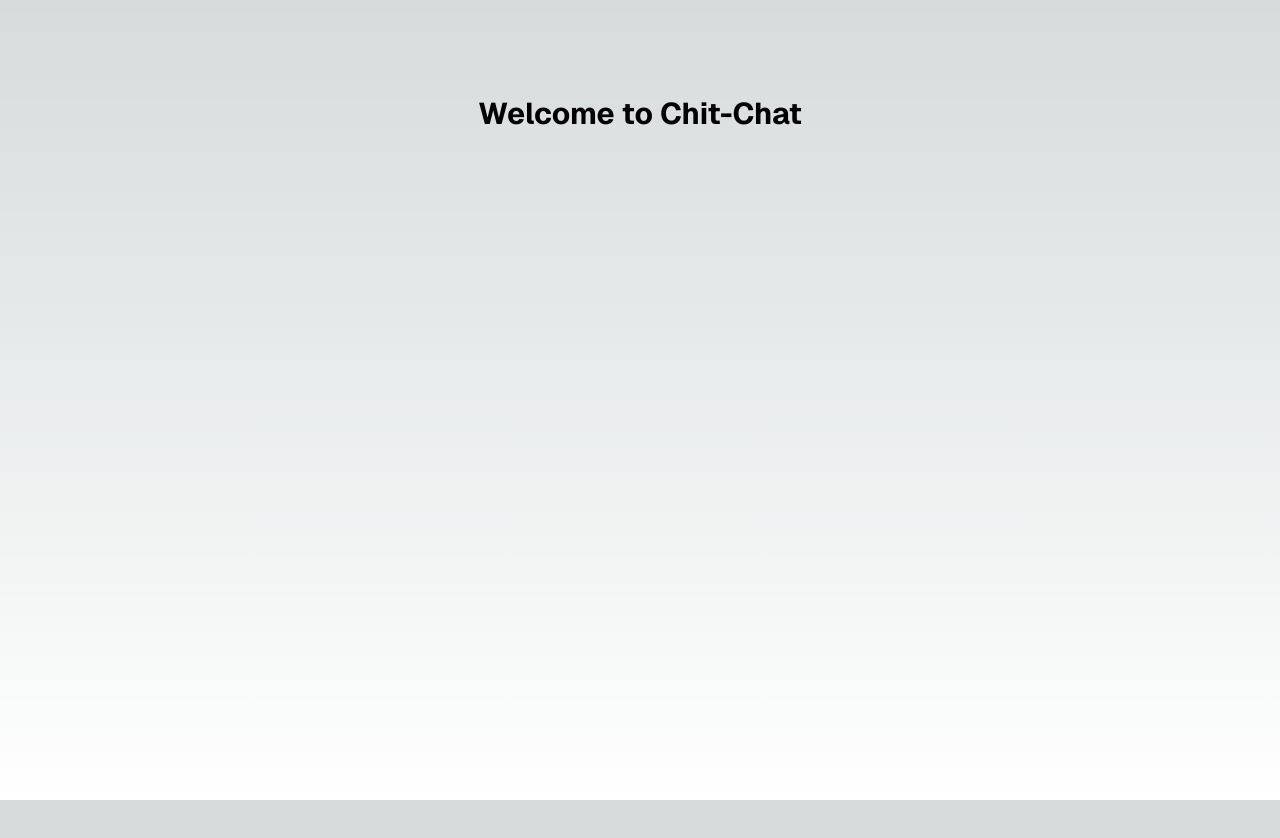
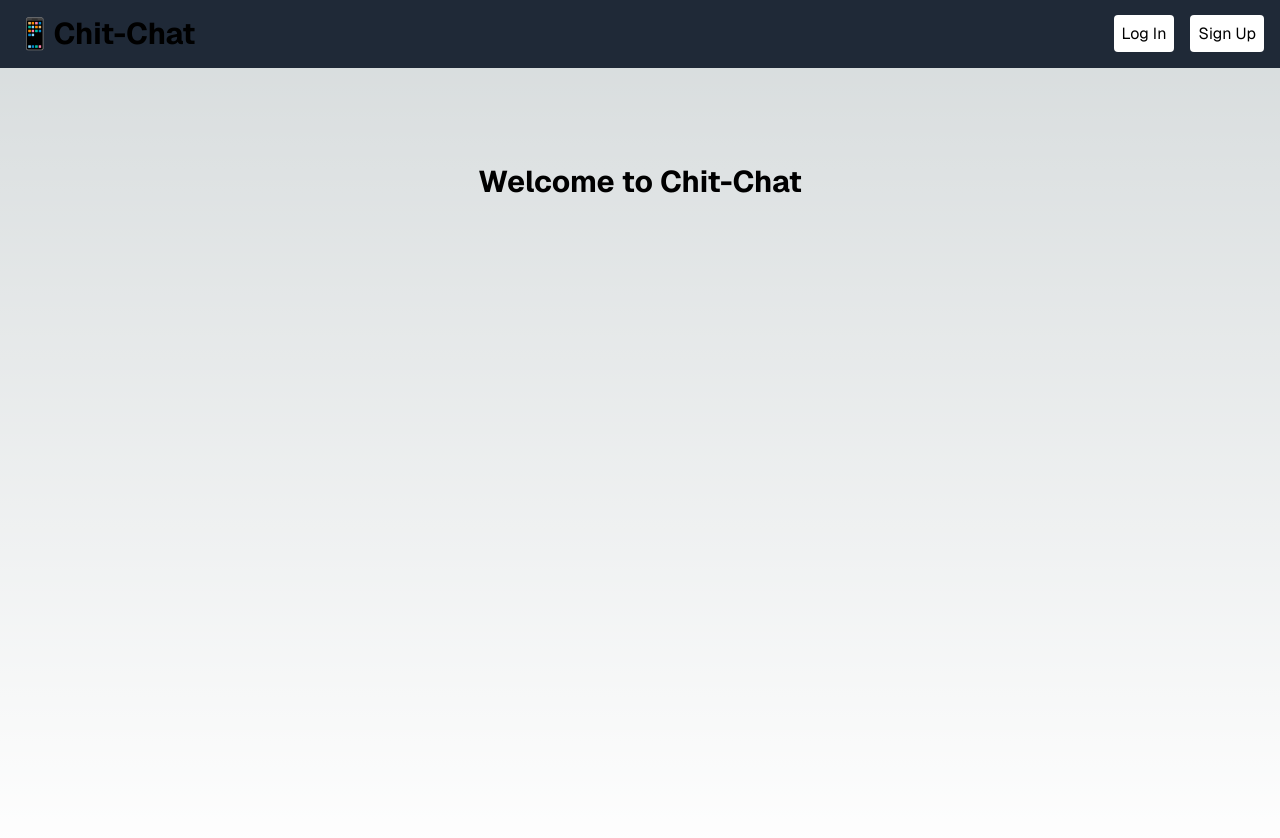
Before and after one commit to bartosztrusinski/chit-chat, a Next.js app: page / in a window 1280 px wide. Shown: the top 838 px of the page. Before the commit the page ends 800 px from the top, so only its background shows below. Built offline with nearby package versions, Linux system fonts and the light colour scheme; no server answers.

Commit message:
create example UI for easy navigation

```diff
--- /dev/null
+++ b/app/error/page.tsx
@@ -0,0 +1,7 @@
+export default function Error() {
+  return (
+    <main className='w-full min-h-screen flex justify-center p-24'>
+      <h1 className='text-3xl font-bold'>Something went wrong! 😕</h1>
+    </main>
+  );
+}
--- a/app/layout.tsx
+++ b/app/layout.tsx
@@ -1,19 +1,56 @@
 import { GeistSans } from 'geist/font/sans';
 import type { Metadata } from 'next';
+import Link from 'next/link';
+
+import { createClient } from '@/utils/supabase/server';
 import './globals.css';
 
 export const metadata: Metadata = {
   title: 'Chit-Chat',
 };
 
-export default function RootLayout({
+export default async function RootLayout({
   children,
 }: Readonly<{
   children: React.ReactNode;
 }>) {
+  const supabase = createClient();
+
+  const { data } = await supabase.auth.getUser();
+
   return (
     <html lang='en'>
-      <body className={GeistSans.className}>{children}</body>
+      <body className={GeistSans.className}>
+        <nav className='px-4 py-4 bg-gray-800 flex justify-between items-center'>
+          <h1 className='text-3xl font-bold'>
+            <Link href='/'>📱Chit-Chat</Link>
+          </h1>
+          {data?.user ? (
+            <div className='flex gap-4 items-center'>
+              <p className='font-light'>Logged In as {data?.user.email}</p>
+              <Link href='/private' className='text-black bg-white p-2 rounded'>
+                Private page
+              </Link>
+            </div>
+          ) : (
+            <ul className='flex gap-4'>
+              <li>
+                <Link href='/login' className='text-black bg-white p-2 rounded'>
+                  Log In
+                </Link>
+              </li>
+              <li>
+                <Link
+                  href='/register'
+                  className='text-black bg-white p-2 rounded'>
+                  Sign Up
+                </Link>
+              </li>
+            </ul>
+          )}
+        </nav>
+        {children}
+      </body>
     </html>
   );
 }
--- a/app/page.tsx
+++ b/app/page.tsx
@@ -1,6 +1,6 @@
 export default function Home() {
   return (
-    <main className='flex min-h-screen justify-center p-24'>
+    <main className='flex flex-col min-h-screen items-center gap-5 p-24'>
       <h1 className='text-3xl font-bold'>Welcome to Chit-Chat</h1>
     </main>
   );
```
